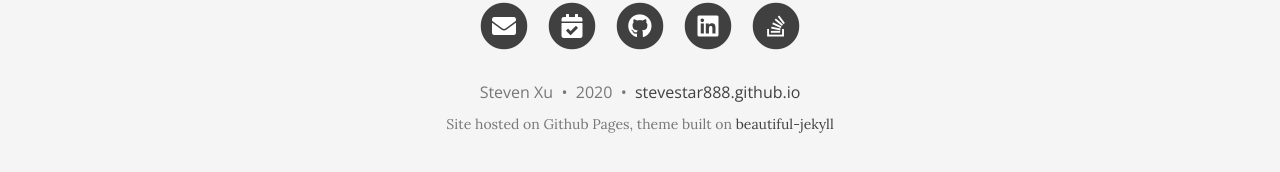
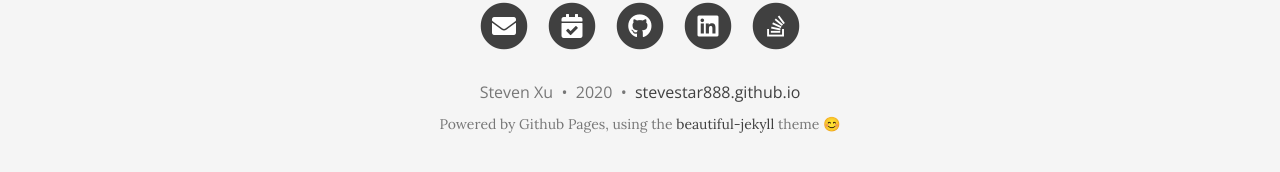
Before and after one commit to stevestar888/steven.github.io, a Jekyll site: the page built from index.html, in a window 1280 px wide and 900 px high, scrolled down 782 px. Shown: the part 715-887 px from the top of the window. Built offline with Jekyll 4.4.1, drawn with Linux system fonts in a browser that asks for light colours; nearby versions of some CDN libraries; the list of posts is cut into pages by our own code.

Commit message:
Update footer.html

```diff
--- a/_includes/footer.html
+++ b/_includes/footer.html
@@ -29,8 +29,9 @@
       </p>
       <!-- Please don't remove this, keep my open source work credited :) -->
       <p class="theme-by text-muted">
-        Site hosted on Github Pages, theme built on
+        Powered by Github Pages, using the
         <a href="https://beautifuljekyll.com">beautiful-jekyll</a>
+        theme 😊
       </p>
       </div>
     </div>
```
